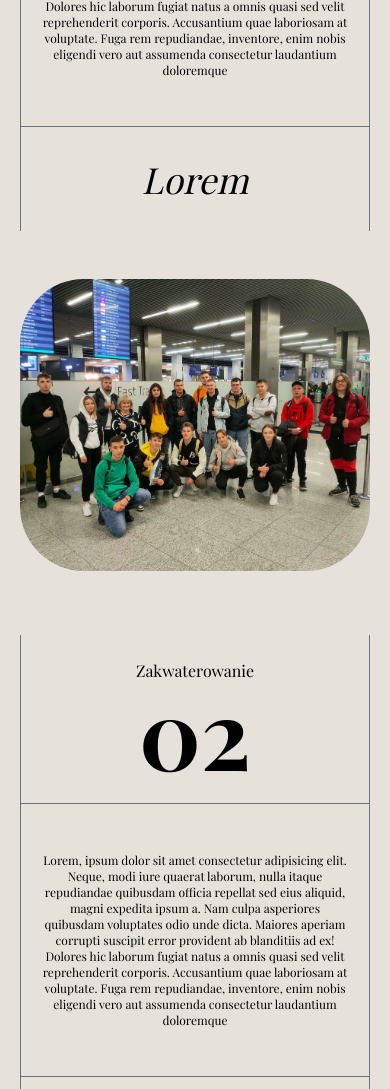
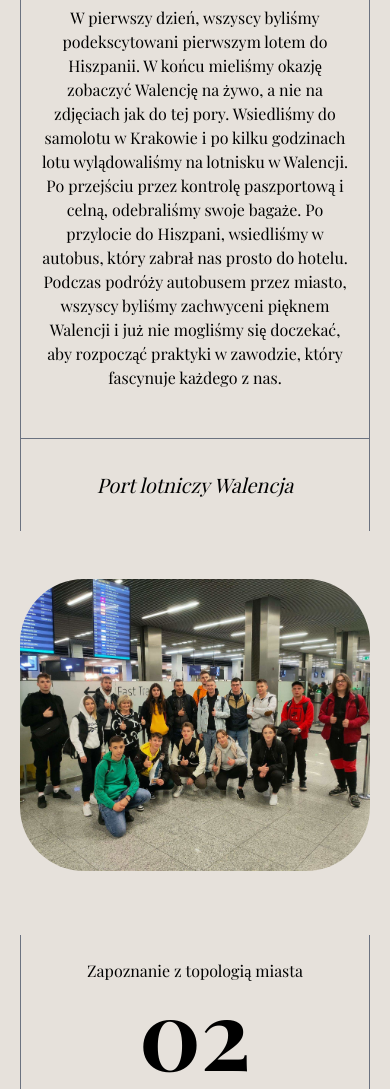
Before and after one commit to KBSN21/KBSN21.github.io, a plain HTML site: page index.html in a window 390 px wide. Shown: the part 911-2000 px from the top of the page. Drawn offline with nearby package versions, Linux system fonts and the light colour scheme; a web font is replaced by a local one.

Commit message:
drugi commit
dfgdfgdg

```diff
--- a/index.html
+++ b/index.html
@@ -155,7 +155,7 @@
 						<h1 class="uppercase decoration-white text-8xl md:text-10xl font-thin leading-none md:pl-9" data-scroll>
 							HOLA
 						</h1>
-						<h2 class="text-sm flex capitalize justify-between md:text-xl md:pt-5 md:font-bold md:pl-12" data-scroll>
+						<h2 class="text-base flex capitalize justify-between md:text-3xl md:pt-5 md:font-bold md:pl-12" data-scroll>
 							<span>Praktyki</span>
 							<span>Zawodowe</span>
 							<span>Hiszpania</span>
@@ -163,8 +163,8 @@
 					</hgroup>
 					<div class="px-3 flex flex-col justify-end mb-24 md:flex-row md:pl-0 md:mb-12 md:pt-28">
 						<div class="mx-auto max-w-base mb-7 md:w-full md:pl-12 md:mb-0">
-							<p class="text-xs mb-5" data-scroll>Krótko na temat przeznaczenia strony</p>
-							<p class="text-sm max-w-sm space" data-scroll="">
+							<p class="text-xl mb-5" data-scroll>Krótko na temat przeznaczenia strony</p>
+							<p class="text-xl max-w-lg space" data-scroll="">
 								Strona internetowa upamiętniająca miesięczny pobyt w Hiszpanii z okazji praktyk Niepublicznego technikum
 								imienia Generała Władysława Andersa W Opatowie Zakładu Doskonalenia Zawodowego w Kielcach
 							</p>
@@ -189,15 +189,11 @@
 					<p class="border-b border-solid font-bold border-gray-500 text-8xl pb-6 md:text-9xl md:pb-16" data-scroll>
 						01
 					</p>
-					<p class="text-xs py-12 px-5 border-b border-solid border-gray-500 md:scroll-py-24 md:px-16" data-scroll>
-						Lorem, ipsum dolor sit amet consectetur adipisicing elit. Neque, modi iure quaerat laborum, nulla itaque
-						repudiandae quibusdam officia repellat sed eius aliquid, magni expedita ipsum a. Nam culpa asperiores
-						quibusdam voluptates odio unde dicta. Maiores aperiam corrupti suscipit error provident ab blanditiis ad ex!
-						Dolores hic laborum fugiat natus a omnis quasi sed velit reprehenderit corporis. Accusantium quae laboriosam
-						at voluptate. Fuga rem repudiandae, inventore, enim nobis eligendi vero aut assumenda consectetur laudantium
-						doloremque
+					<p class="text-base py-12 px-5 border-b border-solid border-gray-500 md:scroll-py-24 md:px-16" data-scroll>
+						W pierwszy dzień, wszyscy byliśmy podekscytowani pierwszym lotem do Hiszpanii. W końcu mieliśmy okazję zobaczyć Walencję na żywo, a nie na zdjęciach jak do tej pory. Wsiedliśmy do samolotu w Krakowie i po kilku godzinach lotu wylądowaliśmy na lotnisku w Walencji.
+						Po przejściu przez kontrolę paszportową i celną, odebraliśmy swoje bagaże. Po przylocie do Hiszpani, wsiedliśmy w autobus, który zabrał nas prosto do hotelu. Podczas podróży autobusem przez miasto, wszyscy byliśmy zachwyceni pięknem Walencji i już nie mogliśmy się doczekać, aby rozpocząć praktyki w zawodzie, który fascynuje każdego z nas.
 					</p>
-					<p class="py-8 text-4xl italic md:text-6xl md:mt-auto" data-scroll>Lorem</p>
+					<p class="py-8 text-xl italic md:text-3xl md:mt-auto" data-scroll>Port lotniczy Walencja</p>
 				</div>
 
 				<div
@@ -216,7 +212,7 @@
 					class="border-solid border-gray-500 border-r border-l mx-5 flex flex-col md:min-h-full md:w-104 md:pb-12"
 					data-scroll
 				>
-					<h3 class="font-light pt-6 md:pt-16 text-base md:order-3 md:mt-auto" data-scroll>Zakwaterowanie</h3>
+					<h3 class="font-light pt-6 md:pt-16 text-base md:order-3 md:mt-auto" data-scroll>Zapoznanie z topologią miasta</h3>
 					<p
 						class="border-b border-solid font-bold border-gray-500 text-8xl pb-6 md:text-9xl md:order-4 md:pb-0 md:border-none"
 						data-scroll
@@ -224,7 +220,7 @@
 						02
 					</p>
 					<p
-						class="text-xs py-12 px-5 border-b border-solid border-gray-500 md:scroll-py-24 md:px-16 md:order-2 md:border-t"
+						class="text-base py-12 px-5 border-b border-solid border-gray-500 md:scroll-py-24 md:px-16 md:order-2 md:border-t"
 						data-scroll
 					>
 						Lorem, ipsum dolor sit amet consectetur adipisicing elit. Neque, modi iure quaerat laborum, nulla itaque
@@ -234,7 +230,7 @@
 						at voluptate. Fuga rem repudiandae, inventore, enim nobis eligendi vero aut assumenda consectetur laudantium
 						doloremque
 					</p>
-					<p class="py-8 text-4xl italic md:text-6xl md:order-1 md:py-16" data-scroll>Lorem</p>
+					<p class="py-8 text-xl italic md:text-3xl md:order-1 md:py-16" data-scroll>Zapoznanie z topologią miasta</p>
 				</div>
 
 				<div
```
